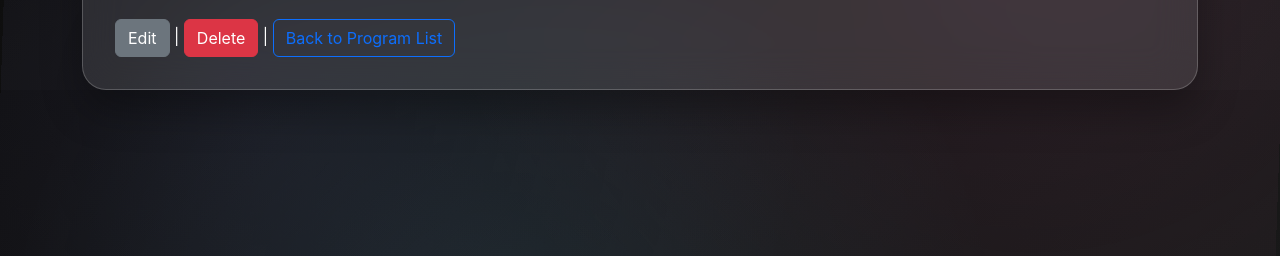
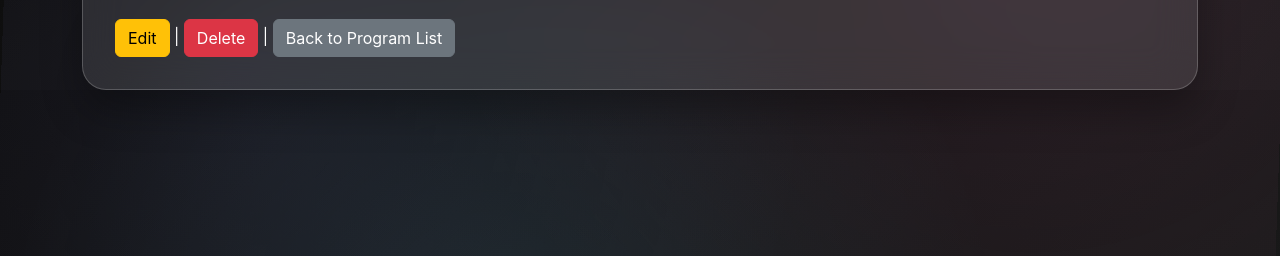
Before and after one commit to Sh-a-wn/CSC3115-Group2, a Django app: template capstone/programs/templates/programs/program_detail.html in a window 1280 px wide. Shown: the part 261-517 px from the top of the page. Run offline with Django 4.2, Linux system fonts and the light colour scheme; the template is opened without the code that fills it, so the values that code supplies are empty.

Commit message:
Improve button styling for program detail template

```diff
--- a/capstone/programs/templates/programs/program_detail.html
+++ b/capstone/programs/templates/programs/program_detail.html
@@ -9,7 +9,7 @@
     <li><strong>Phases:</strong> {{ program.phases }}</li>
   </ul>
 
-  <a class="btn btn-secondary" href="{% url 'program_edit' program.id %}">Edit</a> |
-  <a class="btn btn-danger"  href="{% url 'program_delete' program.id %}">Delete</a> |
-  <a class="btn btn-outline-primary"  href="{% url 'program_list' %}">Back to Program List</a>
+  <a href="{% url 'program_edit' program.id %}" class="btn btn-warning">Edit</a> |
+  <a href="{% url 'program_delete' program.id %}" class="btn btn-danger">Delete</a> |
+  <a href="{% url 'program_list' %}" class="btn btn-secondary">Back to Program List</a>
 {% endblock %}
```
